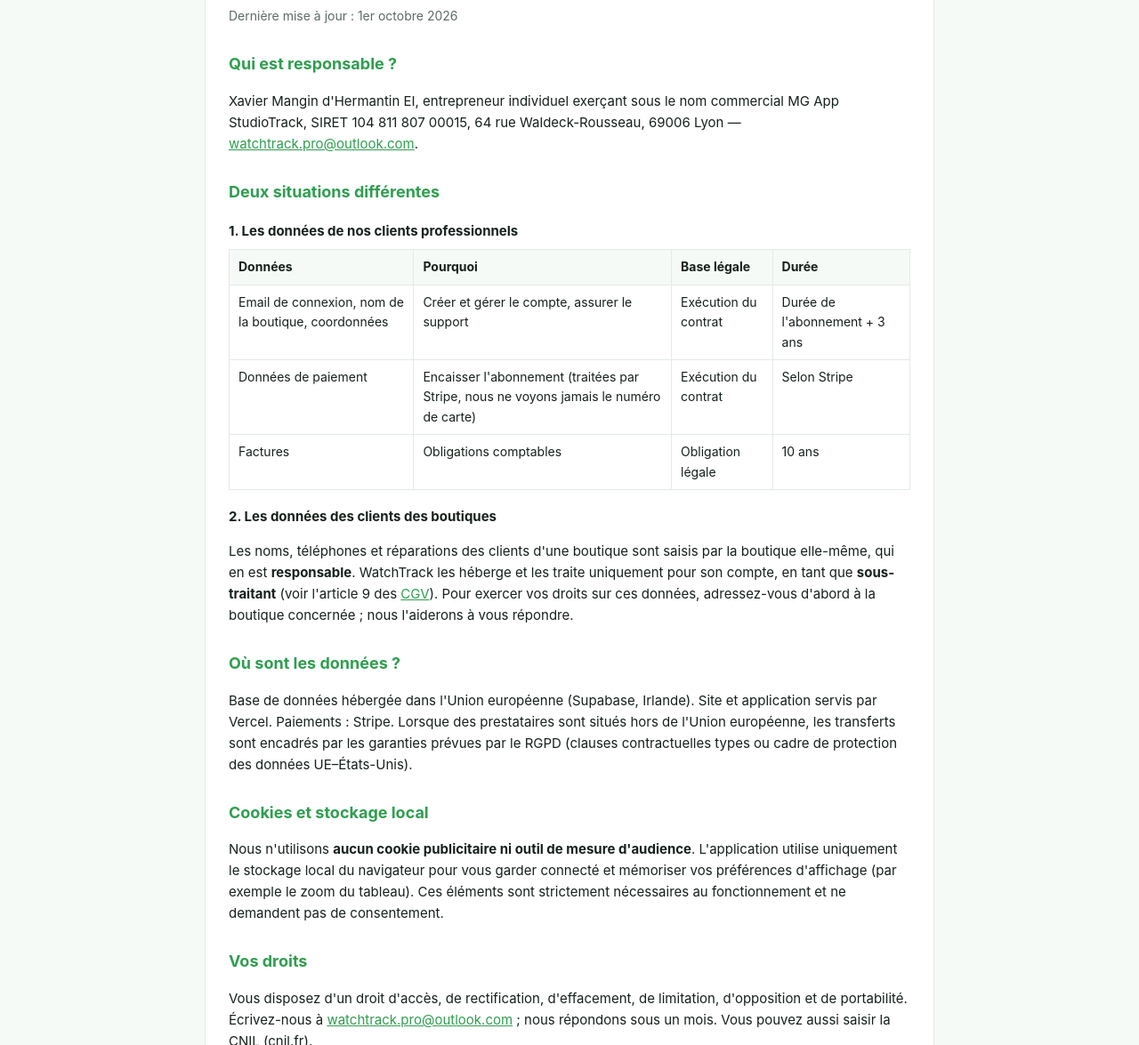
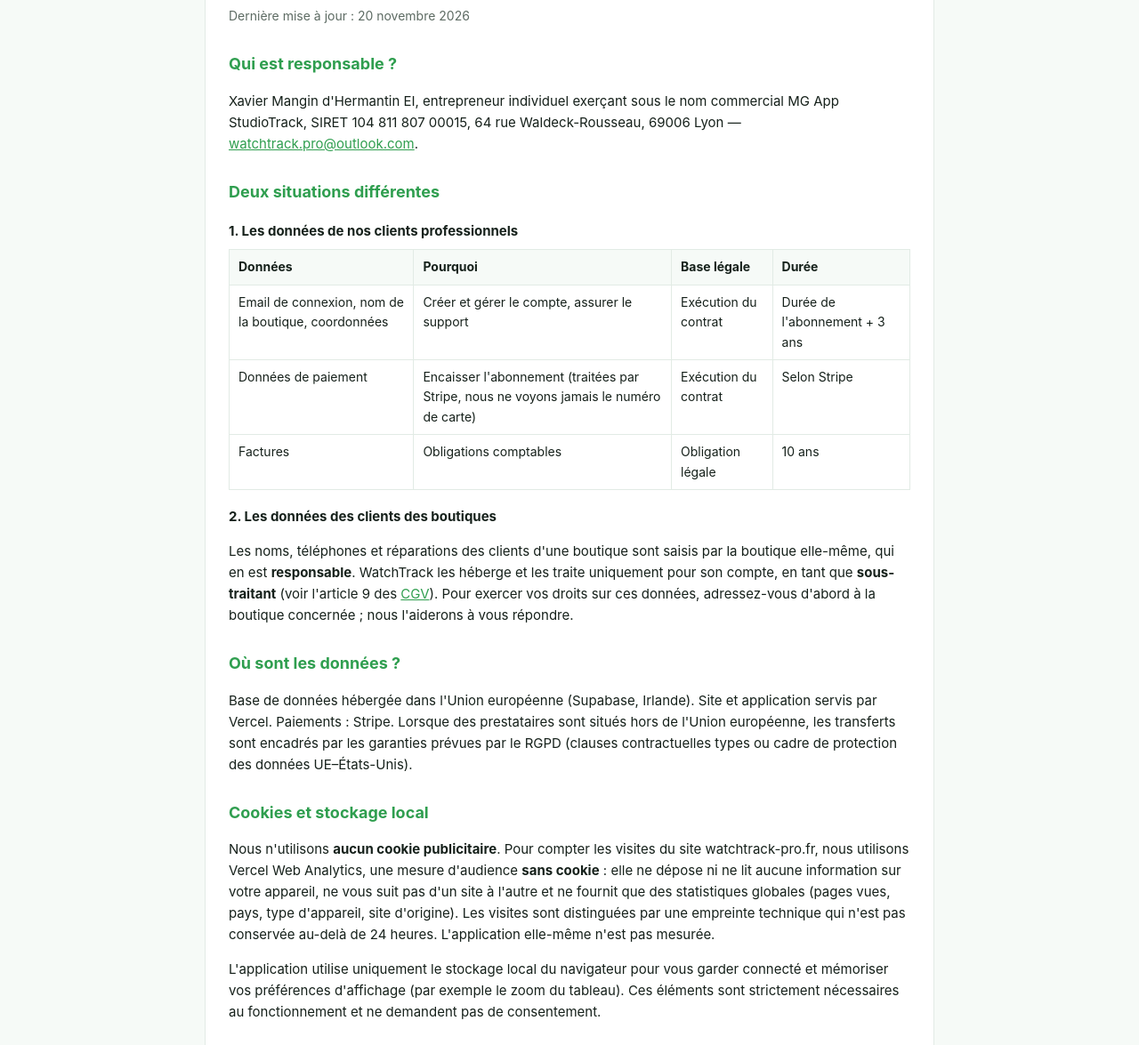
Before and after one commit to watchtrack-pro/watchtrack-site, a plain HTML site: page confidentialite.html in a window 1280 px wide. Shown: the part 157-1332 px from the top of the page at 89% size. Drawn offline with Linux system fonts and the light colour scheme.

Commit message:
Confidentialité : mesure d'audience sans cookie (Vercel Web Analytics), mise à jour du 20/11/2026

```diff
--- a/confidentialite.html
+++ b/confidentialite.html
@@ -15,10 +15,12 @@ td,th{border:1px solid var(--line);padding:8px 10px;text-align:left;vertical-ali
 a{color:var(--green)}footer{text-align:center;color:var(--dim);font-size:13px;padding:0 20px 40px}
 @media (max-width:600px){.card{padding:20px 16px}h1{font-size:23px}header nav a{margin:0 12px 0 0}}
 </style>
+<script>window.va = window.va || function () { (window.vaq = window.vaq || []).push(arguments); };</script>
+<script defer src="/_vercel/insights/script.js"></script>
 </head><body>
 <header><div class="in"><a href="/">⌚ WatchTrack MontrePro</a><nav><a href="/mentions-legales.html">Mentions légales</a><a href="/cgv.html">CGV</a><a href="/confidentialite.html">Confidentialité</a></nav></div></header>
 <main><div class="card">
-<h1>Politique de confidentialité</h1><p class="maj">Dernière mise à jour : 1er octobre 2026</p>
+<h1>Politique de confidentialité</h1><p class="maj">Dernière mise à jour : 20 novembre 2026</p>
 <h2>Qui est responsable ?</h2>
 <p>Xavier Mangin d'Hermantin EI, entrepreneur individuel exerçant sous le nom commercial MG App StudioTrack, SIRET 104 811 807 00015, 64 rue Waldeck-Rousseau, 69006 Lyon — <a href="mailto:watchtrack.pro@outlook.com">watchtrack.pro@outlook.com</a>.</p>
 <h2>Deux situations différentes</h2>
@@ -32,7 +34,8 @@ a{color:var(--green)}footer{text-align:center;color:var(--dim);font-size:13px;pa
 <h2>Où sont les données ?</h2>
 <p>Base de données hébergée dans l'Union européenne (Supabase, Irlande). Site et application servis par Vercel. Paiements : Stripe. Lorsque des prestataires sont situés hors de l'Union européenne, les transferts sont encadrés par les garanties prévues par le RGPD (clauses contractuelles types ou cadre de protection des données UE–États-Unis).</p>
 <h2>Cookies et stockage local</h2>
-<p>Nous n'utilisons <strong>aucun cookie publicitaire ni outil de mesure d'audience</strong>. L'application utilise uniquement le stockage local du navigateur pour vous garder connecté et mémoriser vos préférences d'affichage (par exemple le zoom du tableau). Ces éléments sont strictement nécessaires au fonctionnement et ne demandent pas de consentement.</p>
+<p>Nous n'utilisons <strong>aucun cookie publicitaire</strong>. Pour compter les visites du site watchtrack-pro.fr, nous utilisons Vercel Web Analytics, une mesure d'audience <strong>sans cookie</strong> : elle ne dépose ni ne lit aucune information sur votre appareil, ne vous suit pas d'un site à l'autre et ne fournit que des statistiques globales (pages vues, pays, type d'appareil, site d'origine). Les visites sont distinguées par une empreinte technique qui n'est pas conservée au-delà de 24 heures. L'application elle-même n'est pas mesurée.</p>
+<p>L'application utilise uniquement le stockage local du navigateur pour vous garder connecté et mémoriser vos préférences d'affichage (par exemple le zoom du tableau). Ces éléments sont strictement nécessaires au fonctionnement et ne demandent pas de consentement.</p>
 <h2>Vos droits</h2>
 <p>Vous disposez d'un droit d'accès, de rectification, d'effacement, de limitation, d'opposition et de portabilité. Écrivez-nous à <a href="mailto:watchtrack.pro@outlook.com">watchtrack.pro@outlook.com</a> ; nous répondons sous un mois. Vous pouvez aussi saisir la CNIL (cnil.fr).</p>
 <h2>Sécurité</h2>
```
